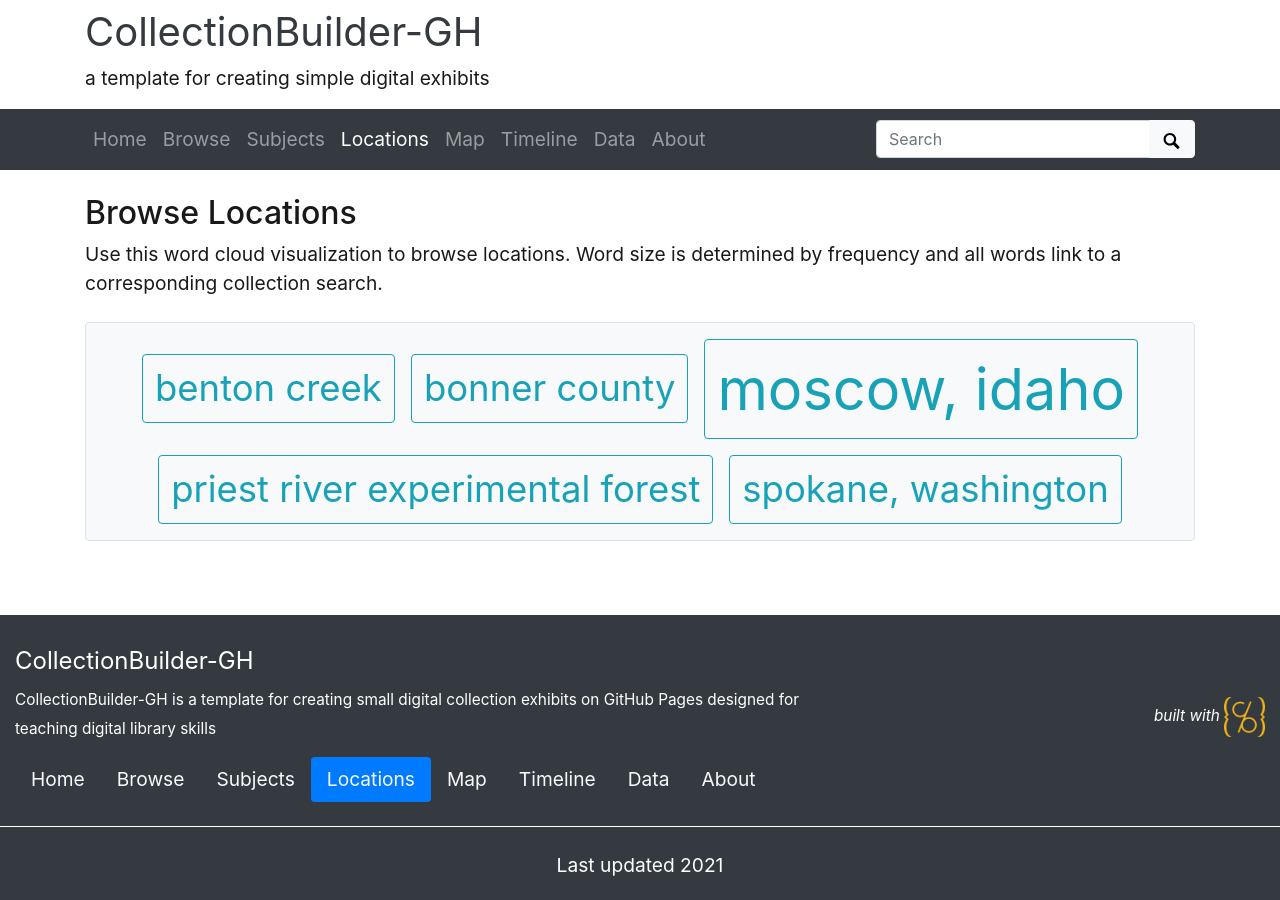
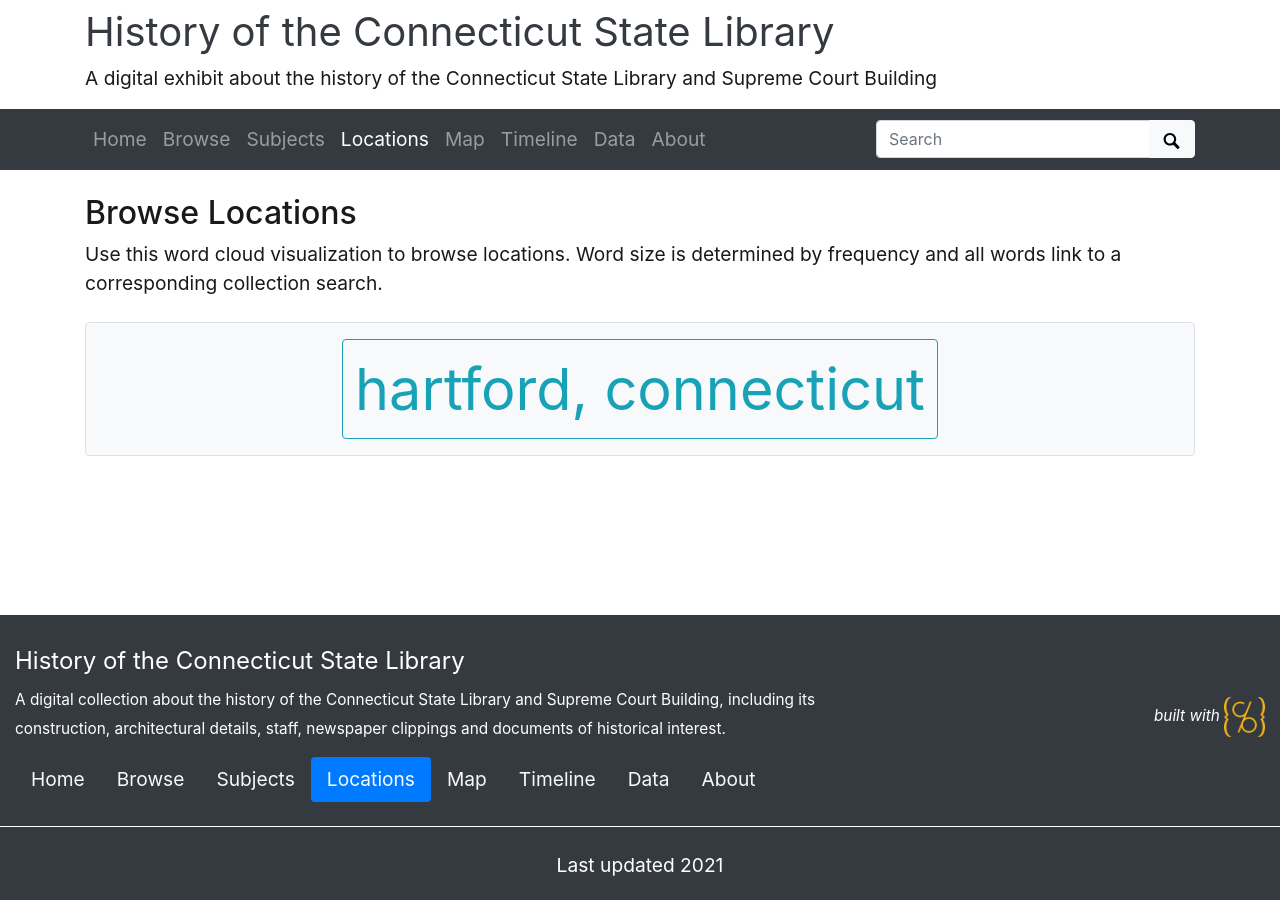
Before and after one commit to aabn/csl-history, a Jekyll site: the page built from pages/locations.md, in a window 1280 px wide. Built offline with Jekyll 4.4.1, drawn with Linux system fonts in a browser that asks for light colours.

Commit message:
Updated config settings

```diff
--- a/_config.yml
+++ b/_config.yml
@@ -14,26 +14,26 @@
 # on GitHub Pages it is your github repository's name prefixed with a /
 #baseurl: /collectionbuilder-gh
 # location of code, the full url to your github repository
-source-code: https://github.com/CollectionBuilder/collectionbuilder-gh
+source-code: https://github.com/aabn/csl-history
 
 ##########
 # SITE SETTINGS
 #
 # title of site appears in banner
-title: CollectionBuilder-GH
+title: History of the Connecticut State Library
 # tagline, a short phrase that will appear throughout the site in the top banner
-tagline: a template for creating simple digital exhibits
+tagline: A digital exhibit about the history of the Connecticut State Library and Supreme Court Building
 # description appears in meta tags and other locations
 # this description might appear in search result lists, keep around 160 characters max
-description: "CollectionBuilder-GH is a template for creating small digital collection exhibits on GitHub Pages designed for teaching digital library skills"
+description: "A digital collection about the history of the Connecticut State Library and Supreme Court Building, including its construction, architectural details, staff, newspaper clippings and documents of historical interest."
 # creator of the digital collection, to appear in meta tags; we typically use our GitHub usernames but feel free to just use your name
-author: CollectionBuilder
+author: Anna Newman
 
 ##########
 # COLLECTION SETTINGS
 #
 # choose metadata: this is the name of the csv file in your _data directory that describes the objects in your collection
-metadata: demo-metadata
+metadata: csl-history_metadata
 
 ##########
 # GOOGLE SERVICES [optional!]
@@ -49,7 +49,7 @@ metadata: demo-metadata
 # ROBOTS EXCLUDE
 #
 # set noindex to true if you do NOT want Google to index your site
-# noindex: true
+noindex: true
 
 ##########
 # BUILD SETTINGS
```
